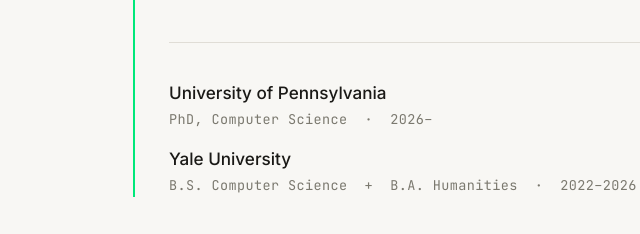
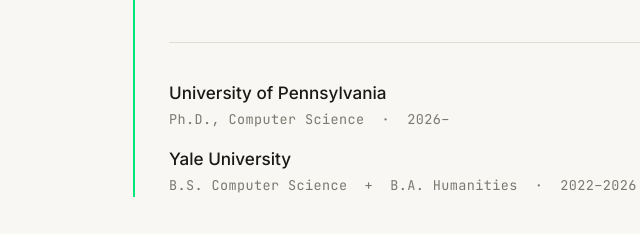
Before and after one commit to eschaefer1717/eschaefer, a plain HTML site: page index_1.html in a window 1280 px wide. Shown: the part 992-1226 px from the top of the page, 131-771 px from the left. Drawn offline with Linux system fonts and the light colour scheme.

Commit message:
Update index_1.html

```diff
--- a/index_1.html
+++ b/index_1.html
@@ -305,7 +305,7 @@
       <ul class="edu-list">
         <li>
           <span class="edu-school">University of Pennsylvania</span>
-          <span class="edu-detail">PhD, Computer Science &nbsp;·&nbsp; 2026–</span>
+          <span class="edu-detail">Ph.D., Computer Science &nbsp;·&nbsp; 2026–</span>
         </li>
         <li>
           <span class="edu-school">Yale University</span>
```
